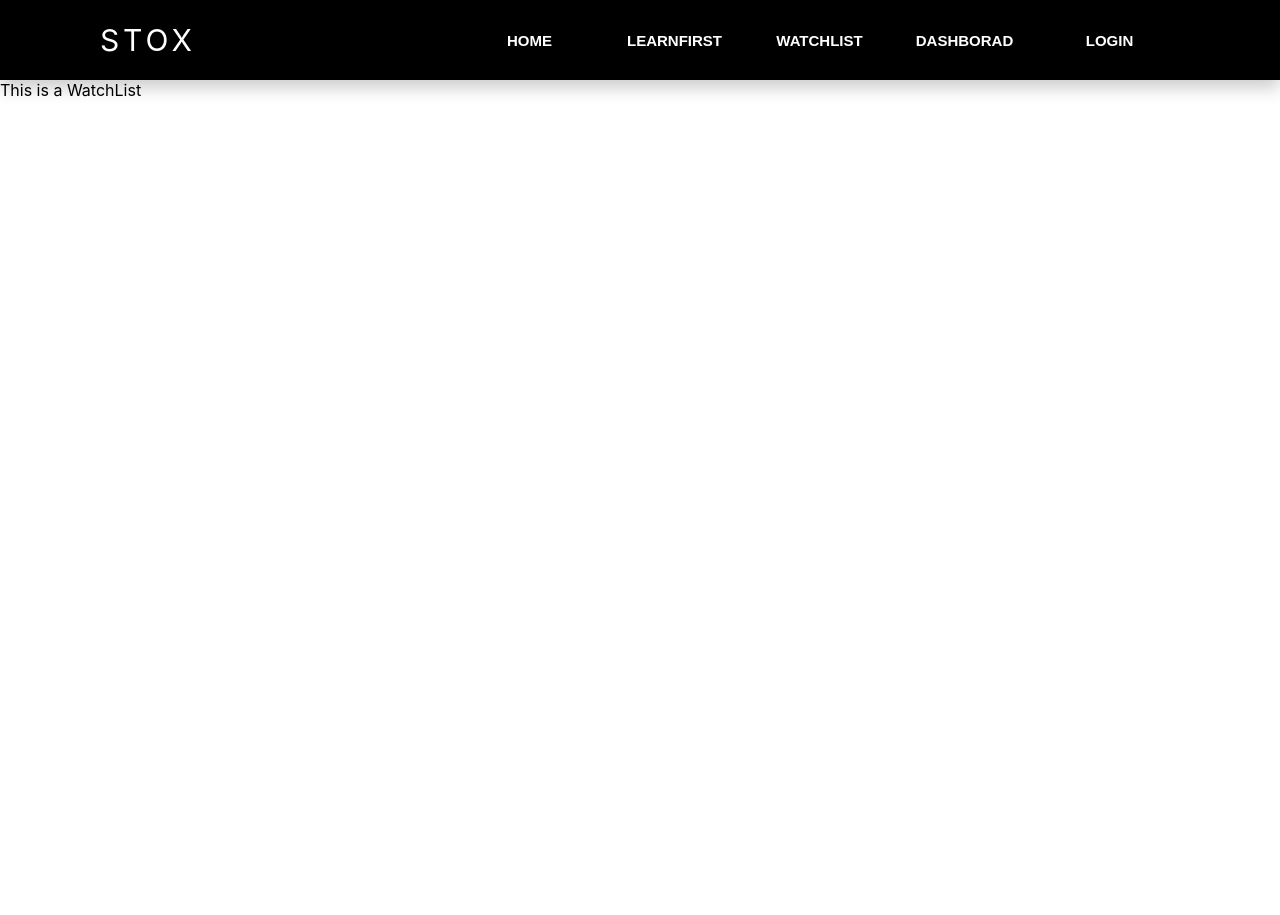
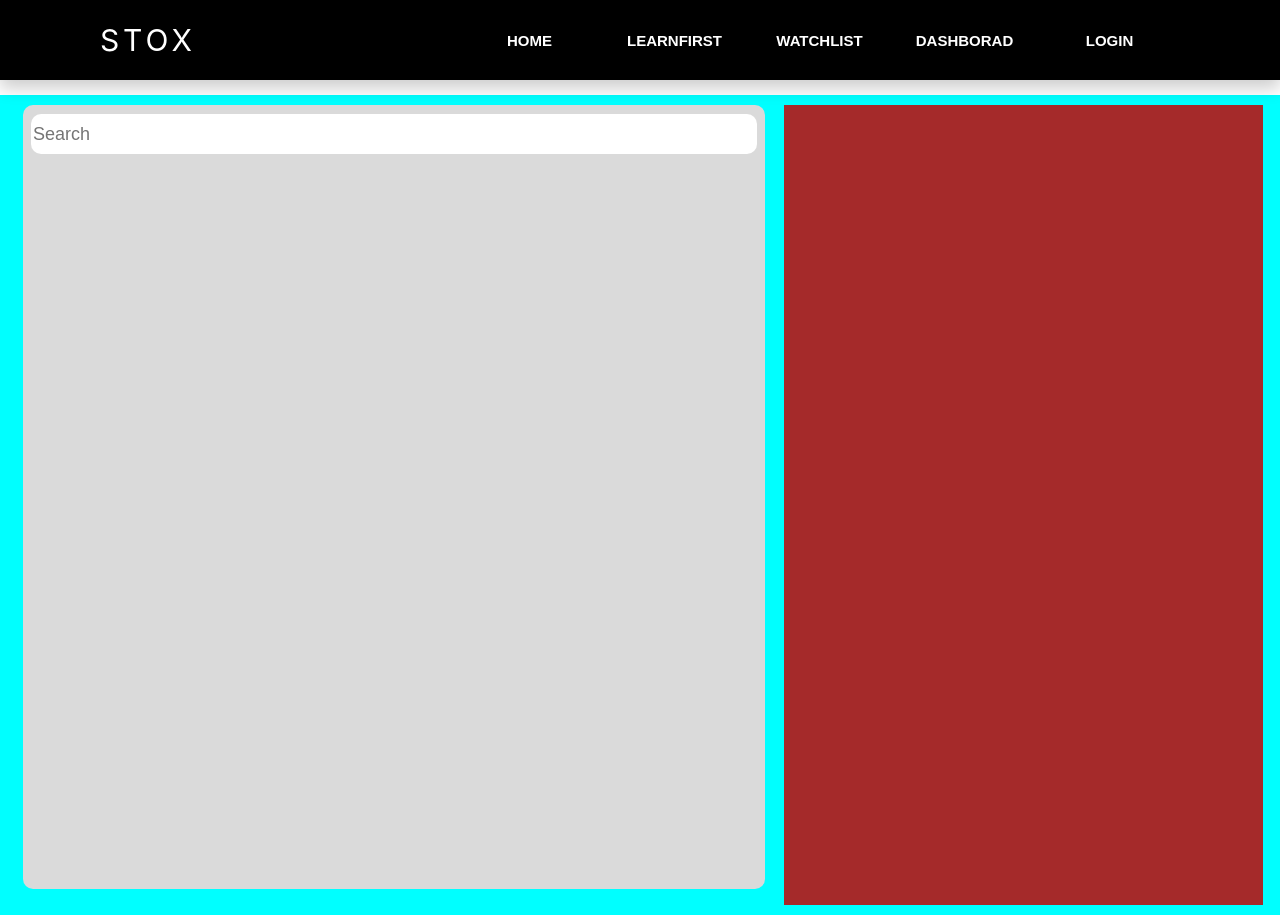
Before and after one commit to miteshp2110/SDP-1, a React (Create React App) app in the folder client/: page /watchlist in a window 1280 px wide. Before the commit the page ends 800 px from the top, so only its background shows below. Built offline with nearby package versions, Linux system fonts and the light colour scheme.

Commit message:
searchbar

```diff
--- /dev/null
+++ b/client/src/Components/SearchBar/SearchBar.jsx
@@ -0,0 +1,16 @@
+import './SearchBarStyle.css'
+
+const SearchBar=()=>{
+    return(
+        <div >
+            <input type='search' className='SearchBox_container' placeholder='Search'/>
+
+        </div>
+    )
+}
+
+
+
+
+
+export default SearchBar;
--- /dev/null
+++ b/client/src/Components/SearchBar/SearchBarStyle.css
@@ -0,0 +1,21 @@
+.SearchBox_container{
+
+
+    height: 40px;
+    width: 100%;
+    display: inline-block;
+    margin-top: 1px;
+    margin-bottom: 10px;
+    font-size: large;
+    border-radius: 10px;
+    border: none;
+    outline: none ;
+    transition: all ease-in-out 0.5s;
+
+
+}
+.SearchBox_container:hover{
+
+    outline: 2px solid cadetblue ;
+    transition: all ease-in-out 0.5s;
+}
--- a/client/src/Components/Watchlist/WatchList.jsx
+++ b/client/src/Components/Watchlist/WatchList.jsx
@@ -1,6 +1,11 @@
+import './WatchListStyle.css';
+import SearchBar from '../SearchBar/SearchBar';
 const WatchList=()=>{
     return(
-        <div>This is a WatchList</div>
+        <div className='WatchList_container'>
+            <div className='WatchList_search'><SearchBar/></div>
+            <div className='WatchList_preview'></div>
+        </div>
     )
 }
 export default WatchList;
--- /dev/null
+++ b/client/src/Components/Watchlist/WatchListStyle.css
@@ -0,0 +1,30 @@
+.WatchList_container{
+    background-color: aqua;
+    margin-top: 15px;
+    width: 98.7%;
+    padding: 10px;
+    height: 100vh;
+    display: grid;
+    grid-template-areas: 'item1 item2';
+
+}
+.WatchList_search{
+    padding: 8px;
+    grid-area: item1;
+    margin-left: 13px;
+
+    background-color: rgb(218, 218, 218);
+    width: 95%;
+    height: 96%;
+    border-radius: 10px;
+}
+
+.WatchList_preview{
+
+    grid-area: item2;
+    background-color: brown;
+    width: 96%;
+    height: 100%;
+    margin-left: 2%;
+
+}
```
